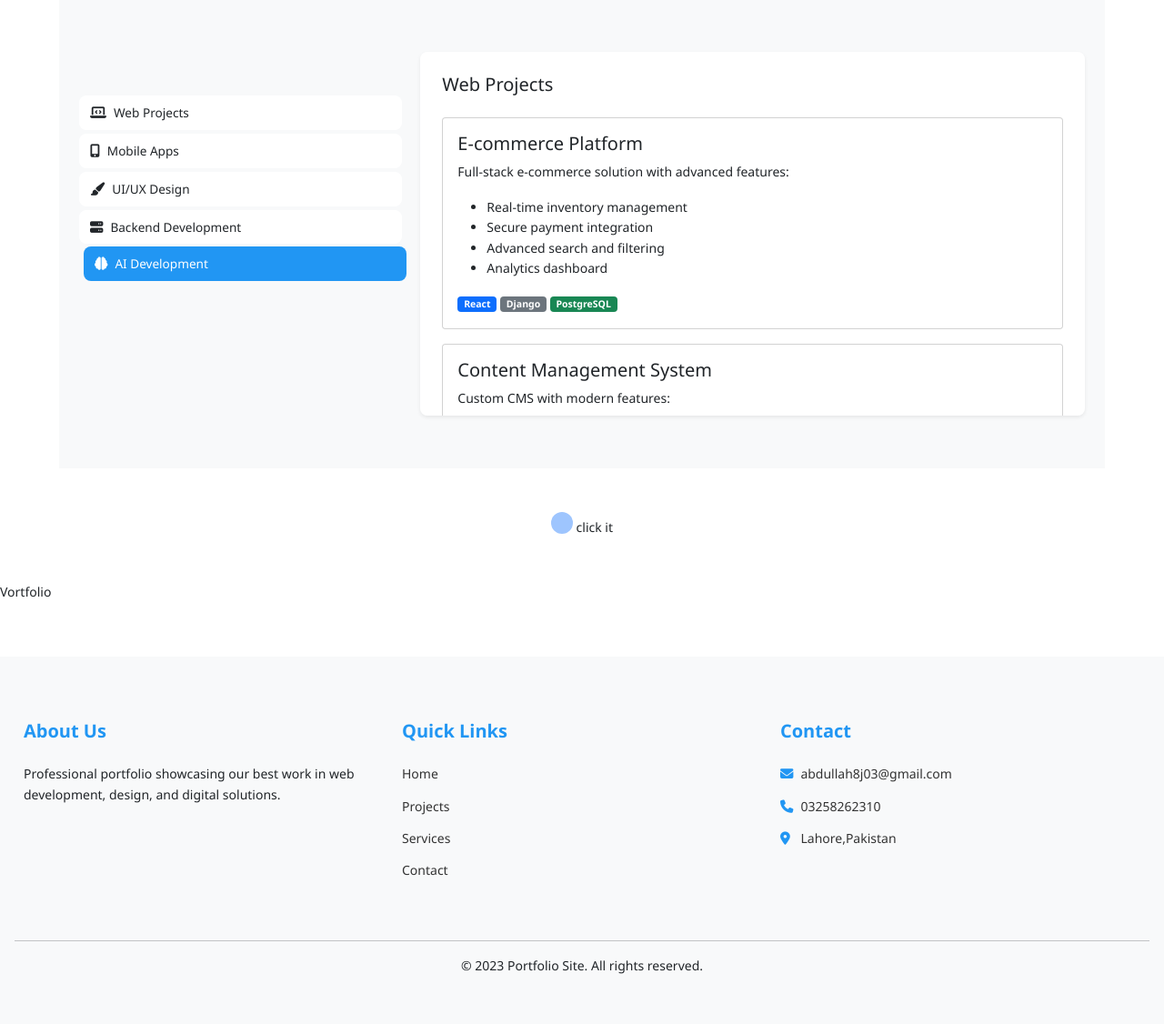
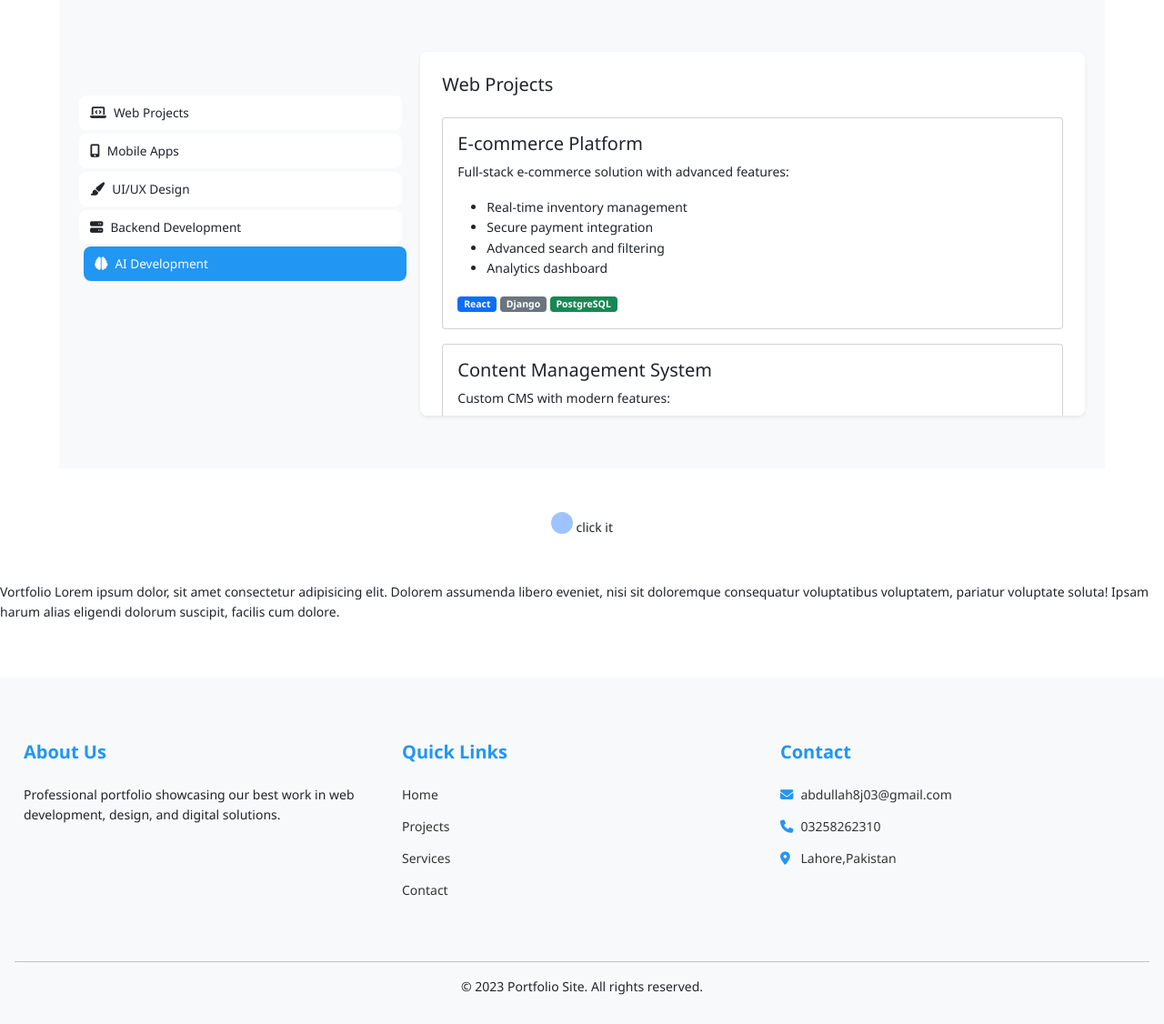
Before and after one commit to abdullahdep/vortfolio, a Django app: page / in a window 1280 px wide. Shown: the part 2317-3443 px from the top of the page at 91% size. Before the commit the page ends 3388 px from the top, so only its background shows below. Run offline with Django 4.2, Linux system fonts and the light colour scheme; parts of the project's set-up code (start-up, migrations or seed data) failed here and were passed over.

Commit message:
Update index.html

```diff
--- a/app/templates/index.html
+++ b/app/templates/index.html
@@ -1309,4 +1309,6 @@
 
 </style>
 {{siteName}}
+
+Lorem ipsum dolor, sit amet consectetur adipisicing elit. Dolorem assumenda libero eveniet, nisi sit doloremque consequatur voluptatibus voluptatem, pariatur voluptate soluta! Ipsam harum alias eligendi dolorum suscipit, facilis cum dolore.
 {% endblock content %}
```
